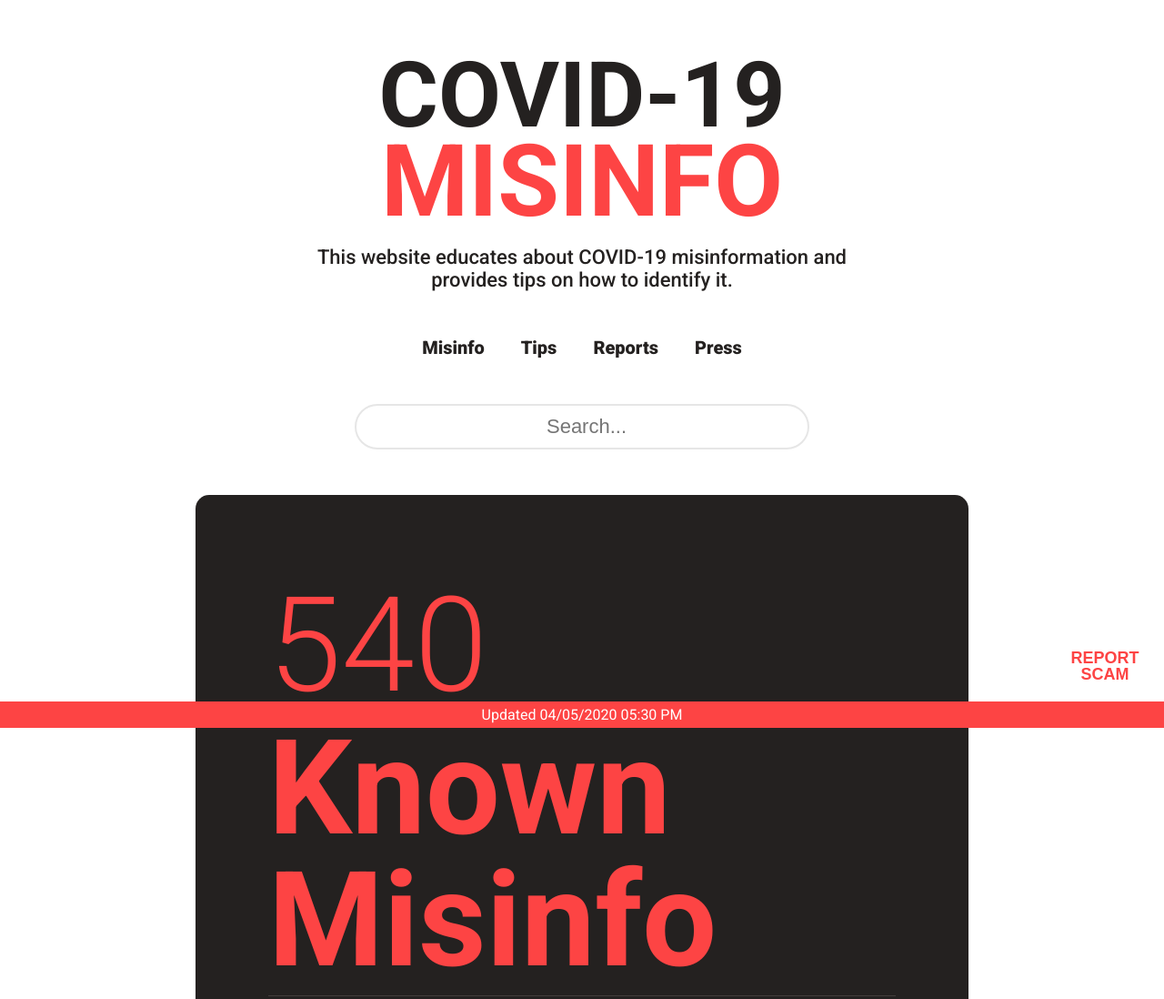
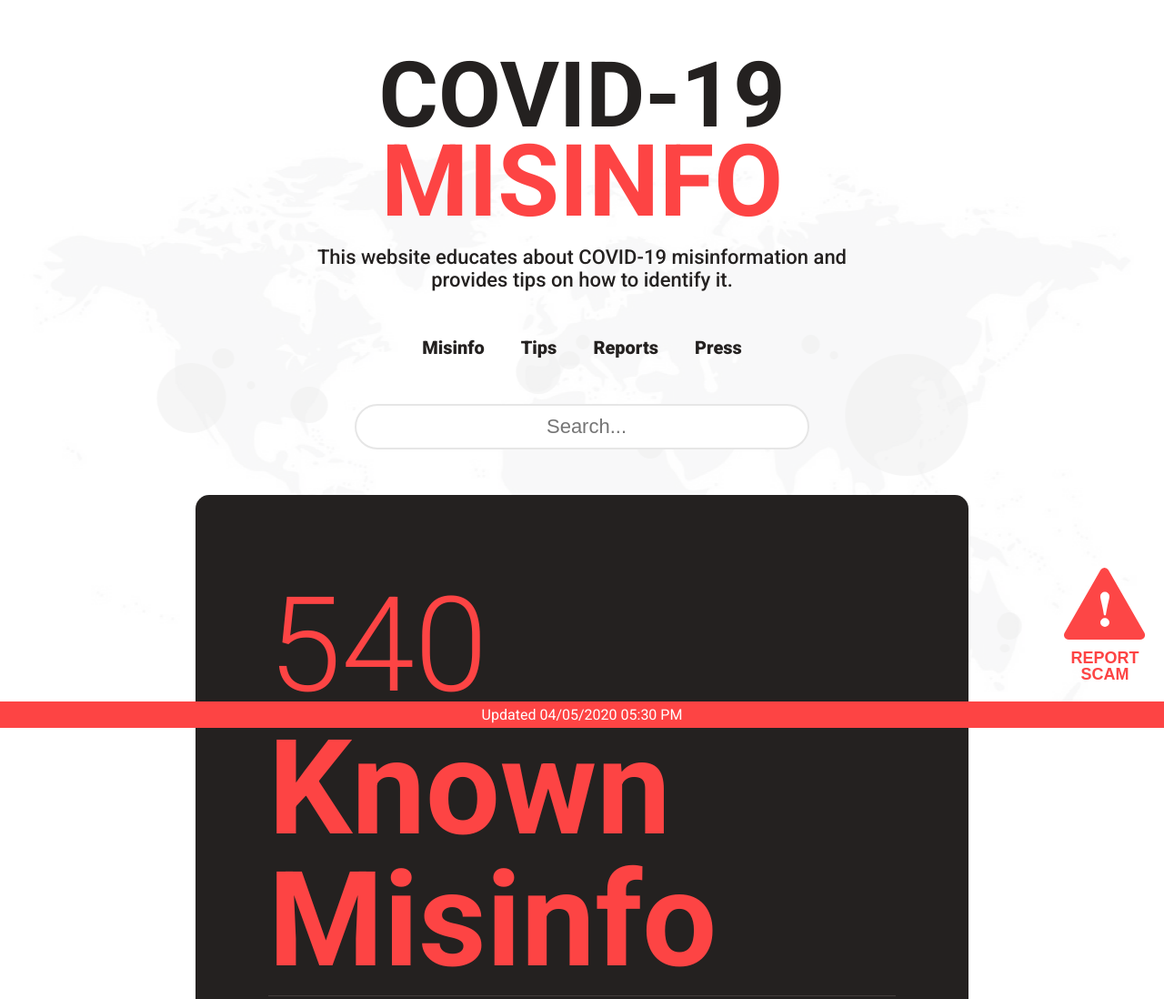
Before and after one commit to haydex/covid19-website, a plain HTML site: page index.html in a window 1280 px wide. Shown: the top 1098 px of the page at 91% size. Drawn offline with Linux system fonts and the light colour scheme; the site is published under a folder, as on GitHub Pages, so addresses that start at the root find nothing.

Commit message:
Paths Corrected

```diff
--- a/assets/presentation/index.css
+++ b/assets/presentation/index.css
@@ -73,8 +73,8 @@
 
     /* interface */
 
-    --interface: url(/assets/interface/interface.svg);
-    --backgroundImage: url(/assets/images/map.png);
+    --interface: url(../interface/interface.svg);
+    --backgroundImage: url(../images/map.png);
 
 }
 
```
